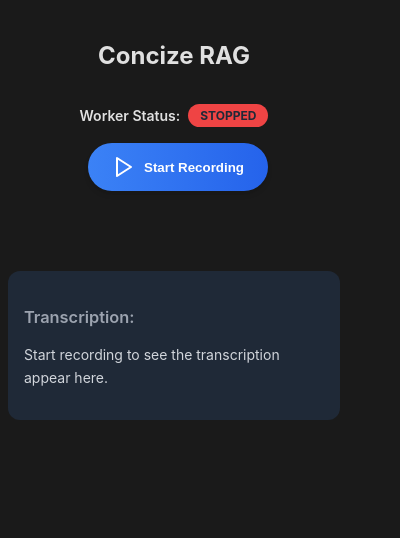
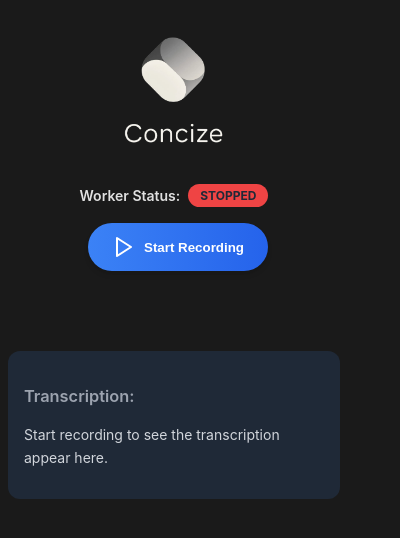
Before and after one commit to rx6ru/Concize, a browser extension: page frontend/popup.html in a window 400 px wide. Drawn offline with Linux system fonts and the light colour scheme.

Commit message:
Icons Added

```diff
--- a/frontend/popup.html
+++ b/frontend/popup.html
@@ -1,11 +1,16 @@
-<!-- popup.html -->
 <!DOCTYPE html>
 <html lang="en">
 <head>
     <meta charset="UTF-8">
     <meta name="viewport" content="width=device-width, initial-scale=1.0">
-    <title>Concize RAG</title>
+    <title>Concize</title>
     <style>
+        /* Tailwind CSS CDN is now embedded directly to comply with CSP */
+        /*
+         * This is a minimal set of Tailwind styles to make the design work.
+         * For a full set of styles, you would typically build the CSS
+         * with a bundler.
+         */
         body {
             font-family: 'Inter', sans-serif;
             background-color: #1a1a1a;
@@ -16,10 +21,23 @@
             padding: 1rem;
             display: flex;
             flex-direction: column;
-            align-items: center;
+            align-items: center; /* Centers items horizontally in a column flex container */
             justify-content: center;
             gap: 1rem;
         }
+
+        /* --- CSS for the Logo Image --- */
+        .container img {
+            width: 128px; /* Corresponds to w-16 */
+            height: 128px; /* Corresponds to h-16 */
+            margin-bottom: 16px; /* Corresponds to mb-4 */
+            display: block; /* Ensures it takes up its own line for margin: auto to work */
+            object-fit: contain; /* Ensures the image scales without distortion */
+            /* If the parent .container already centers items, margin-left/right: auto might not be strictly needed,
+               but it's good practice for block-level elements to ensure centering. */
+        }
+        /* --- End CSS for the Logo Image --- */
+
         .button-wrapper {
             position: relative;
             display: inline-block;
@@ -79,6 +97,7 @@
         .hidden {
             display: none;
         }
+        /* Tailwind-like utility classes for reference/consistency */
         .text-2xl { font-size: 1.5rem; line-height: 2rem; }
         .font-bold { font-weight: 700; }
         .flex { display: flex; }
@@ -113,7 +132,7 @@
 </head>
 <body class="bg-gray-900 text-white">
     <div class="container">
-        <h1 class="text-2xl font-bold">Concize RAG</h1>
+        <img src="/images/Logo.png" alt="Concize Logo" class="w-16 h-16 mb-4">
         <div class="flex items-center space-x-2">
             <span class="text-sm font-semibold">Worker Status:</span>
             <span id="workerStatus" class="status-badge stopped">Stopped</span>
```
Also changed, not shown: frontend/icons/icon128.png, frontend/icons/icon16.png, frontend/icons/icon32.png (added), frontend/icons/icon48.png, frontend/images/Logo.png (added), frontend/images/RawIcon.png (added), frontend/images/RawLogo.png (added), frontend/manifest.json.
